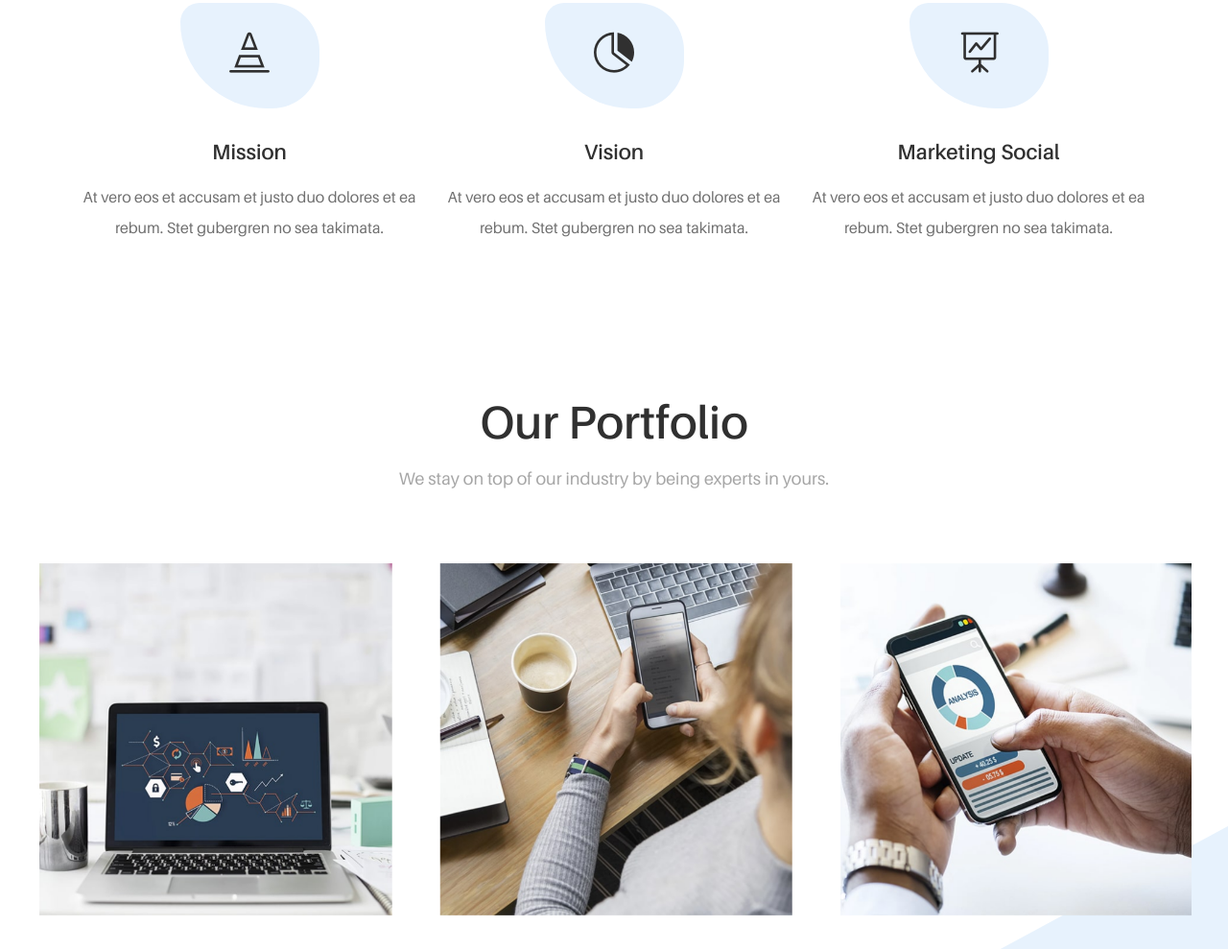
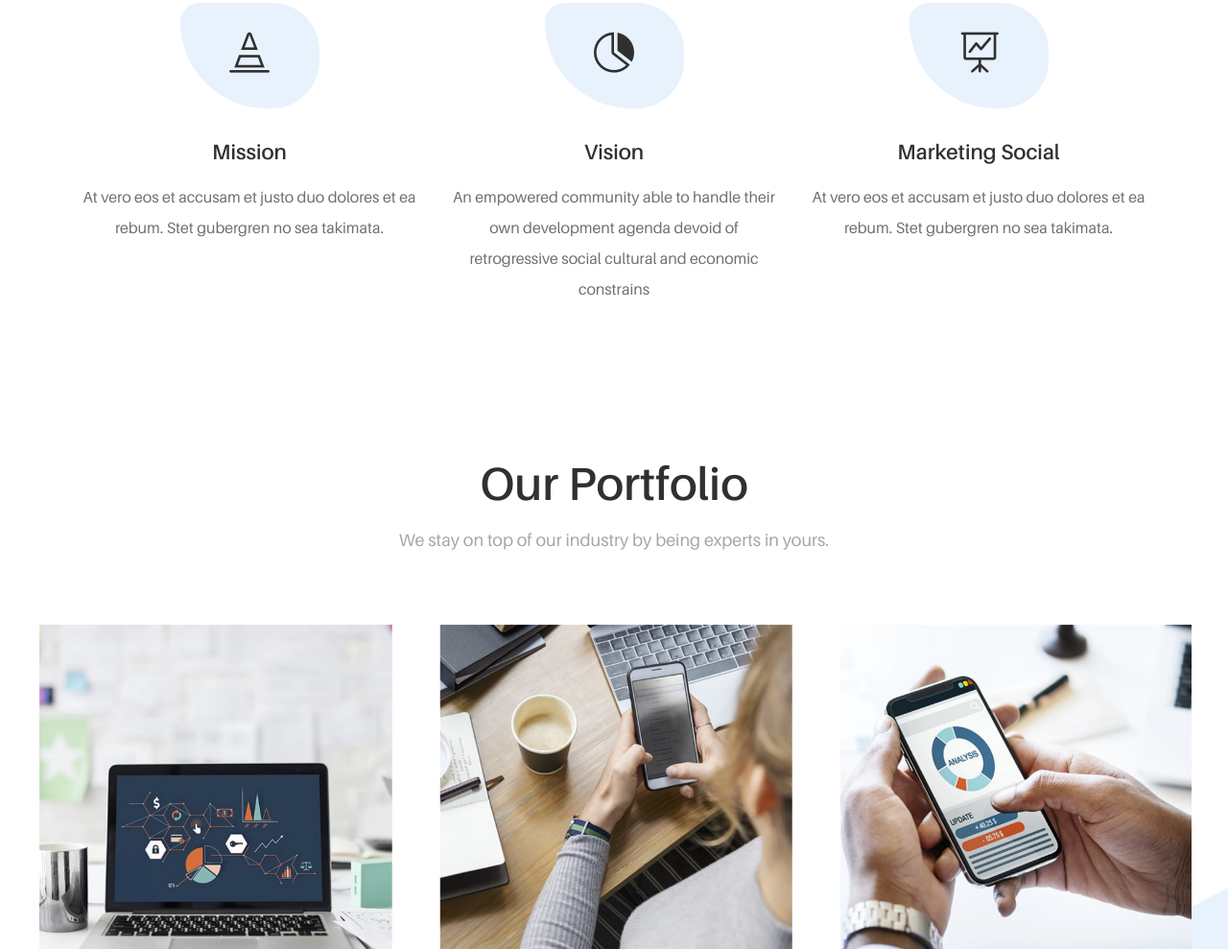
Before and after one commit to isnakolah/shakenisho-website, a website: page index.html in a window 1280 px wide. Shown: the part 1760-2749 px from the top of the page at 96% size. Drawn offline with Linux system fonts and the light colour scheme; files whose address does not match are found by name.

Commit message:
Mission and vision statement included

```diff
--- a/index.html
+++ b/index.html
@@ -382,8 +382,7 @@
               </div>
               <h5>Vision</h5>
               <p>
-                At vero eos et accusam et justo duo dolores et ea rebum. Stet
-                gubergren no sea takimata.
+                An empowered community able to handle their own development agenda devoid of retrogressive social cultural and economic constrains
               </p>
             </div>
           </div>
```
Also changed, not shown: readme.md (deleted).
